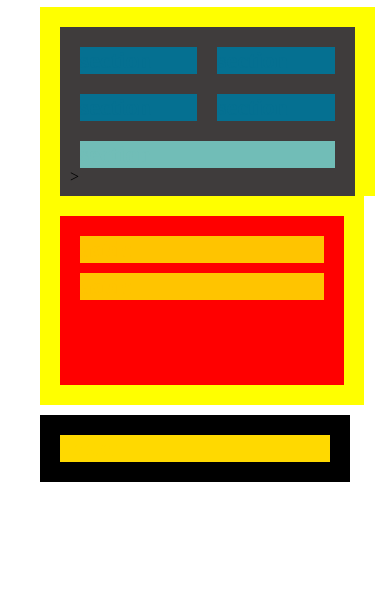
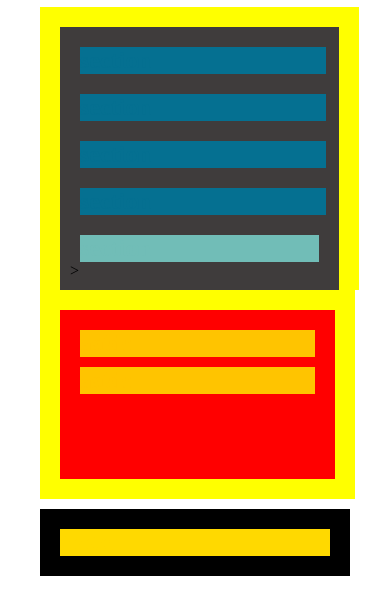
Before and after one commit to Obi-Wann/IT-Academy, a plain HTML site: page Sprint1/Nivell1/indext-Sprint1.html in a window 390 px wide. Shown: the part 331-946 px from the top of the page. Before the commit the page ends 853 px from the top, so only its background shows below. Drawn offline with Linux system fonts and the light colour scheme.

Commit message:
1311211410F

```diff
--- a/Sprint1/Nivell1/styles-Sprint1.css
+++ b/Sprint1/Nivell1/styles-Sprint1.css
@@ -17,11 +17,12 @@ header{
     color: red;
     width: 15%;
 }
+
 .cabeceraLargo{
 
     width: 75%;
+ }
 
- }
 .PadreHeader{
     background: rgb(63, 60, 60);
     padding: 10px;
@@ -33,6 +34,7 @@ nav{
     background: black;
     padding: 0 20px 20px 20px;
 }
+
 .div-nav{
     background: orange;
     padding: 10px;
@@ -54,10 +56,7 @@ section{
 .padre-section{
     background: rgb(63, 60, 60);
     padding: 10px;
-
-
 }
-
 
 .seccion{
     background: rgb(5, 112, 145);
@@ -65,13 +64,14 @@ section{
     margin: 10px;
     width: 50%;
 }
+
 .columna1{
     display: flex;
 }
+
 .columna2{
     display: flex;
 }
-
 
 .sectionPie{
     background: rgb(113, 189, 183);
@@ -96,6 +96,7 @@ aside{
     color: rgb(255, 196, 0);
     margin: 10px;
 }
+
 .section-aside{
    display: flex;
    justify-content: center;
@@ -114,41 +115,41 @@ footer{
 }
 
 @media ( max-width: 900px){
+
     body{
         margin: 20px;
     }
 
      section{
          background: yellow;
-         width: 95%;
+         width: 93%;
          margin: 10px 10px 0 0;
          padding: 20px 20px 0 20px;
      }
 
     aside{
         background: yellow;
-        width : 98% ;
+        width : 96% ;
         margin: 0 10px 10px 0px;
 
+     }
 
-     }
      .section-aside{
         flex-direction: column;
      }
+
      .div-aside{
         margin: 0 0 0 20px;
-
      }
-
 
     }
 
+@media (max-width: 600px){
 
+    body{
+        margin: 20px;
+    }
 
-
-
-
-@media (max-width: 600px){
     .PadreHeader{
         flex-direction: column;
     }
@@ -156,16 +157,31 @@ footer{
     .cabecera{
         width: 95%;
     }
+
     .cabeceraLargo{
         width: 95%;
     }
+
     section{
         background: yellow;
+        width : 90% ;
     }
+
     aside{
         background: yellow;
+        width : 95% ;
     }
+
+    .columna1{
+         flex-direction: column;
+
+    }
+
+    .columna2{
+        flex-direction: column;
+   }
+
     .seccion{
-    width: 90%;
+    width: 95%;
     }
 }
```
